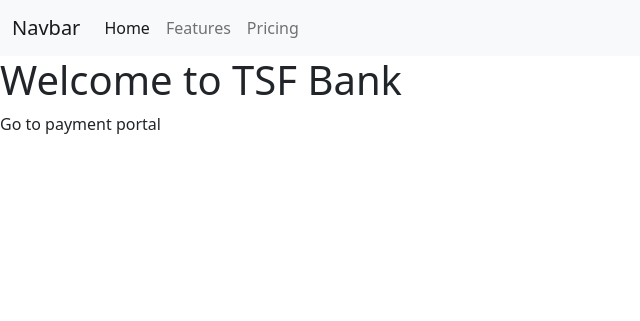
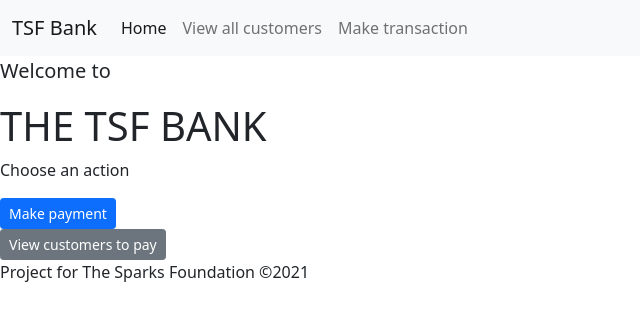
Before and after one commit to arohiabhilasha/basicbankingsystem, a Python web app: template templates/home.html in a window 1280 px wide. Shown: the top 321 px of the page, without its empty margins (0-640 px from the left). Run offline with Jinja, Linux system fonts and the light colour scheme; the template is opened without the code that fills it, so the values that code supplies are empty.

Commit message:
--- Auto-Git Commit ---

```diff
--- a/templates/home.html
+++ b/templates/home.html
@@ -2,9 +2,10 @@
     <link href="https://cdn.jsdelivr.net/npm/bootstrap@5.0.0/dist/css/bootstrap.min.css" rel="stylesheet" integrity="sha384-wEmeIV1mKuiNpC+IOBjI7aAzPcEZeedi5yW5f2yOq55WWLwNGmvvx4Um1vskeMj0" crossorigin="anonymous">
     <script src="https://cdn.jsdelivr.net/npm/bootstrap@5.0.0/dist/js/bootstrap.bundle.min.js" integrity="sha384-p34f1UUtsS3wqzfto5wAAmdvj+osOnFyQFpp4Ua3gs/ZVWx6oOypYoCJhGGScy+8" crossorigin="anonymous"></script>
     <main>
+      <title>TSF Bank</title>
         <nav class="navbar navbar-expand-lg navbar-light bg-light">
             <div class="container-fluid">
-              <a class="navbar-brand" href="#">Navbar</a>
+              <a class="navbar-brand" href="#">TSF Bank</a>
               <button class="navbar-toggler" type="button" data-bs-toggle="collapse" data-bs-target="#navbarNav" aria-controls="navbarNav" aria-expanded="false" aria-label="Toggle navigation">
                 <span class="navbar-toggler-icon"></span>
               </button>
@@ -14,17 +15,28 @@
                     <a class="nav-link active" aria-current="page" href="#">Home</a>
                   </li>
                   <li class="nav-item">
-                    <a class="nav-link" href="#">Features</a>
+                    <a class="nav-link" href="#">View all customers</a>
                   </li>
                   <li class="nav-item">
-                    <a class="nav-link" href="#">Pricing</a>
+                    <a class="nav-link" href="#">Make transaction</a>
                   </li>
-
                 </ul>
               </div>
             </div>
           </nav>
-        <h1>Welcome to TSF Bank</h1>
-        <p>Go to payment portal</p>
+          <section>
+            <p class="lead">Welcome to</p>
+            <h1>THE TSF BANK</h1>
+          </section>
+          <section>
+            <p>Choose an action</p>
+            <div class="d-grid gap-2 d-md-block">
+              <button type="button" class="btn btn-primary btn-sm">Make payment</button><br>
+              <button type="button" class="btn btn-secondary btn-sm">View customers to pay</button>
+            </div>
+          </section>
+          <footer>
+            Project for The Sparks Foundation &copy;2021
+          </footer>
     </main>
 </html>
```
Also changed, not shown: templates/index.html (added), 2 other files.
